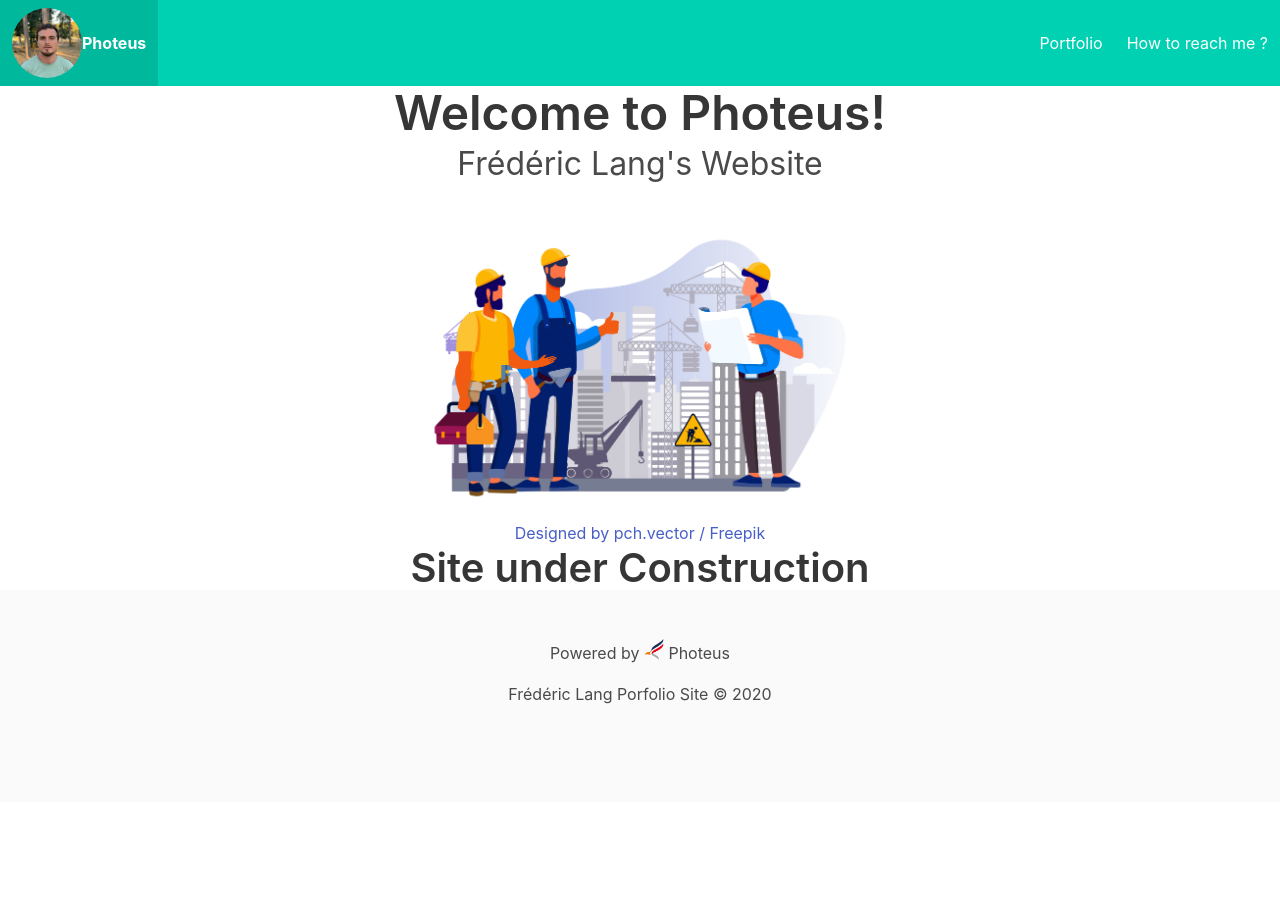
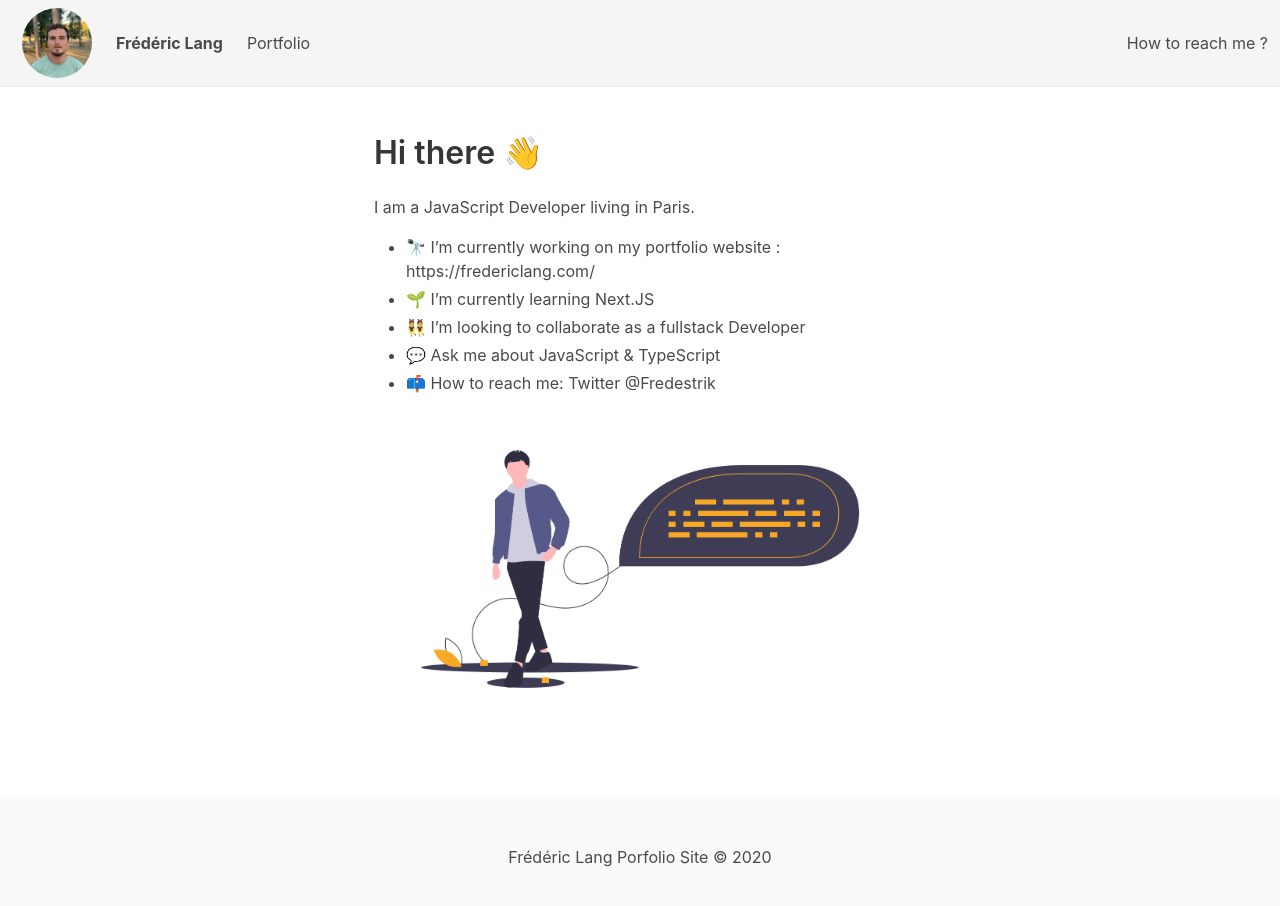
Before and after one commit to fredlnl/nextjs, a Next.js app: page / in a window 1280 px wide. Shown: the top 906 px of the page. Before the commit the page ends 802 px from the top, so only its background shows below. Built offline with nearby package versions, Linux system fonts and the light colour scheme.

Commit message:
update index page

```diff
--- a/package.json
+++ b/package.json
@@ -15,6 +15,9 @@
     "react-social-plugins": "^2.0.0"
   },
   "devDependencies": {
-    "sass": "^1.26.9"
+    "@types/node": "^14.11.1",
+    "@types/react": "^16.9.49",
+    "sass": "^1.26.11",
+    "typescript": "^4.0.3"
   }
 }
--- /dev/null
+++ b/src/components/footer.tsx
@@ -0,0 +1,7 @@
+export default () => (
+  <footer className="footer">
+    <div className="content has-text-centered">
+      <p>Frédéric Lang Porfolio Site © 2020</p>
+    </div>
+  </footer>
+  )
--- a/src/components/navbar.js
+++ /dev/null
@@ -1,30 +0,0 @@
-
-export default () => (
-<nav className="navbar is-primary" role="navigation" aria-label="main navigation">
-  <div className="navbar-brand">
-    <a className="navbar-item" href="/">
-      <div className="logo"></div>
-      <h1><b>Photeus</b></h1>
-    </a>
-
-    <a role="button" className="navbar-burger burger" aria-label="menu" aria-expanded="false" data-target="navbarBasicExample">
-      <span aria-hidden="true"></span>
-      <span aria-hidden="true"></span>
-      <span aria-hidden="true"></span>
-    </a>
-  </div>
-
-  <div className="navbar-menu">
-    <div className="navbar-end">
-
-      <a className="navbar-item" href="/portfolio" >
-        Portfolio
-      </a>
-      <a className="navbar-item" href="/howtoreachme" >
-        How to reach me ?
-      </a>
-
-    </div>
-  </div>
-</nav>
-)
--- /dev/null
+++ b/src/components/navbar.tsx
@@ -0,0 +1,34 @@
+import Link from 'next/link'
+
+export default () => (
+<nav className="navbar is-primary" role="navigation" aria-label="main navigation">
+  <div className="navbar-brand">
+    <div className="navbar-item">
+      <div className="logo"></div>
+    </div>
+
+    <Link href="/" >
+    <a className="navbar-item">
+      <h1><b>Frédéric Lang</b></h1>
+    </a>
+    </Link>
+
+    <Link href="/portfolio">
+    <a className="navbar-item" >
+      Portfolio
+    </a>
+    </Link>
+  </div>
+
+  <div className="navbar-menu">
+    <div className="navbar-end">
+
+
+      <a className="navbar-item" href="/howtoreachme" >
+        How to reach me ?
+      </a>
+
+    </div>
+  </div>
+</nav>
+)
--- a/src/pages/_app.js
+++ /dev/null
@@ -1,21 +0,0 @@
-import '../scss/styles.scss';
-import Head from 'next/head';
-import NavBar from '../components/navbar'
-
-export default function({ Component, pageProps }) {
-  return (
-    <div>
-      <Head>
-        <title>Photeus</title>
-      </Head>
-      <NavBar></NavBar>
-      <Component {...pageProps} />
-      <footer className="footer">
-        <div className="content has-text-centered">
-          <p>Powered by <img src="/photeus.png" alt="Photeus Logo" width="20"/> Photeus</p>
-          <p>Frédéric Lang Porfolio Site © 2020</p>
-        </div>
-      </footer>
-    </div>
-  );
-}
--- /dev/null
+++ b/src/pages/_app.tsx
@@ -0,0 +1,18 @@
+import '../scss/styles.scss';
+import Head from 'next/head';
+import NavBar from '../components/navbar'
+import Footer from '../components/footer'
+
+export default function({ Component, pageProps }) {
+  return (
+    <div>
+      <Head>
+        <title>Frédéric Lang</title>
+        <link rel="shortcut icon" href="/favicon.ico" />
+      </Head>
+      <NavBar></NavBar>
+      <Component {...pageProps} />
+      <Footer></Footer>
+    </div>
+  );
+}
--- a/src/pages/index.js
+++ /dev/null
@@ -1,25 +0,0 @@
-
-
-export default () => (
-  <div className="container">
-    <main align="center">
-      <h1 className="title is-1">
-        Welcome to Photeus!
-      </h1>
-      <h2 className="subtitle is-3">Frédéric Lang's Website</h2>
-
-
-
-      <img src="/construction.jpg" alt="construction picture" width="40%" />
-      <p>
-        <a href="http://www.freepik.com">Designed by pch.vector / Freepik</a>
-      </p>
-
-      <h1 className="title is-2">
-        Site under Construction
-      </h1>
-
-
-    </main>
-  </div>
-)
--- /dev/null
+++ b/src/pages/index.tsx
@@ -0,0 +1,29 @@
+
+
+export default () => (
+  <div className="columns is-mobile is-centered">
+    <div className="column is-three-quarters-mobile is-two-thirds-tablet is-half-desktop">
+      <section className="hero">
+        <div className="hero-body">
+            <div className="container">
+            <h1 className="title">
+              Hi there 👋
+            </h1>
+
+            <div className="content">I am a JavaScript Developer living in Paris.
+<ul>
+<li>🔭 I’m currently working on my portfolio website : https://fredericlang.com/</li>
+<li>🌱 I’m currently learning Next.JS</li>
+<li>👯 I’m looking to collaborate as a fullstack Developer</li>
+<li>💬 Ask me about JavaScript & TypeScript</li>
+<li>📫 How to reach me: Twitter @Fredestrik</li>
+</ul>
+</div>
+  <img src="/undraw_source_code_xx2e.png" alt="construction picture"  />
+
+            </div>
+        </div>
+      </section>
+    </div>
+  </div>
+)
--- a/src/scss/styles.scss
+++ b/src/scss/styles.scss
@@ -1,13 +1,19 @@
+@import "bulma/sass/utilities/initial-variables";
+
+$primary: $white-ter;
+
 @import 'bulma/bulma';
+
+
+.navbar {
+  border-bottom: solid 1px $grey-lightest;
+  padding-left: 10px;
+}
 
 html,
 body {
   padding: 0;
   margin: 0;
-}
-
-.page {
-  margin: 20px 15px 20px 15px;
 }
 
 .box{
```
Also changed, not shown: tsconfig.json (added, +29 -0 lines), next-env.d.ts (added), public/undraw_source_code_xx2e.png (added), src/pages/portfolio.tsx (renamed from src/pages/portfolio.js), 1 other file (tests, documents, lock files or other folders).
